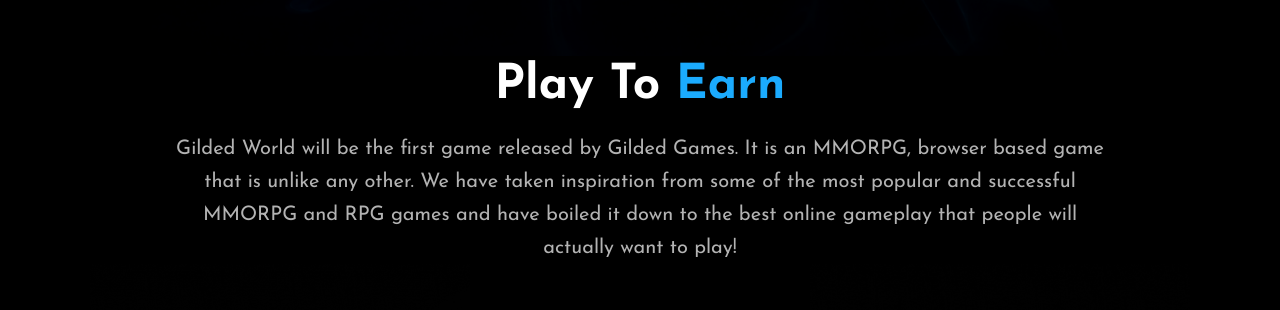
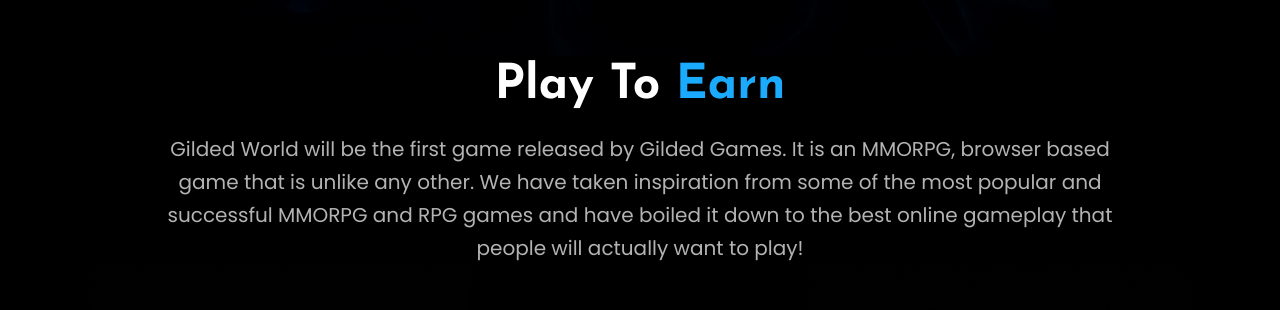
Before and after one commit to sonambishnoi550/Glided-Games, a React (Vite) app: page / in a window 1280 px wide. Shown: the part 1660-1970 px from the top of the page. Built offline with nearby package versions, Linux system fonts and the light colour scheme.

Commit message:
check font family

```diff
--- a/src/components/Earn.jsx
+++ b/src/components/Earn.jsx
@@ -8,7 +8,7 @@
         <div id='earn' className='bg-black -mt-1 lg:pb-[111px] md:pb-20 pb-16'>
             <div className="container">
                 <h2 className='font-bold lg:text-5xl md:text-4xl text-3xl pb-4 leading-custom-xl text-white text-center'>Play To <span className="text-sky">Earn</span></h2>
-                <p className='font-normal lg:text-xl text-base leading-custom-3xl text-white/70 max-w-[950px] mx-auto text-center '>Gilded World will be the first game released by Gilded Games. It is an MMORPG, browser based game that is unlike any other. We have taken inspiration from some of the most popular and successful MMORPG and RPG games and have boiled it down to the best online gameplay that people will actually want to play!</p>
+                <p className='font-normal ff-poppins lg:text-xl text-base leading-custom-3xl text-white/70 max-w-[950px] mx-auto text-center'>Gilded World will be the first game released by Gilded Games. It is an MMORPG, browser based game that is unlike any other. We have taken inspiration from some of the most popular and successful MMORPG and RPG games and have boiled it down to the best online gameplay that people will actually want to play!</p>
                 <div className="relative">
                     <img className='absolute max-w-[380px] left-0 xl:block hidden' src={playLeft} alt="play-left" />
                     <img className='absolute max-w-[380px] right-0 xl:block hidden' src={playright} alt="play-left" />
```
